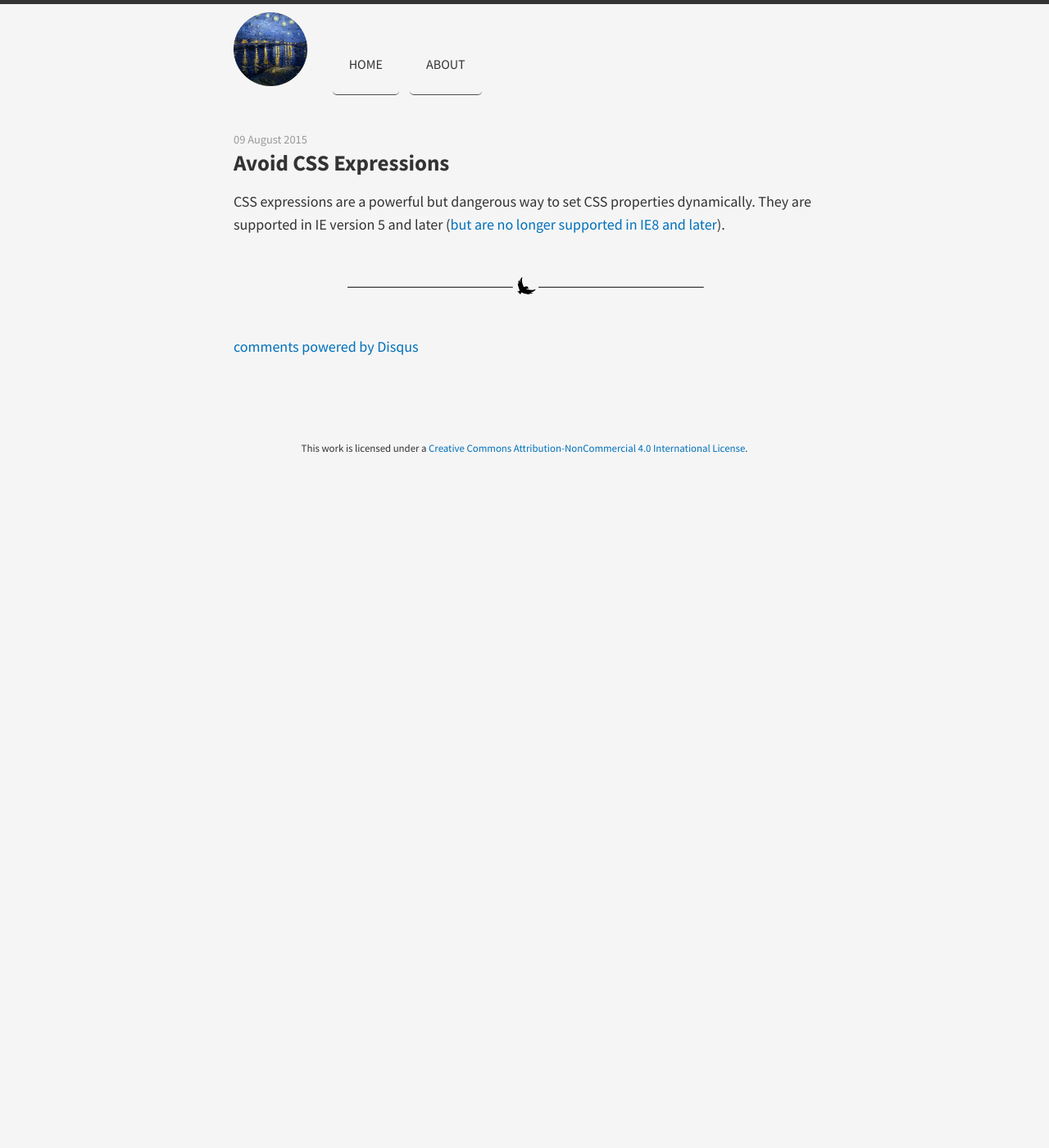
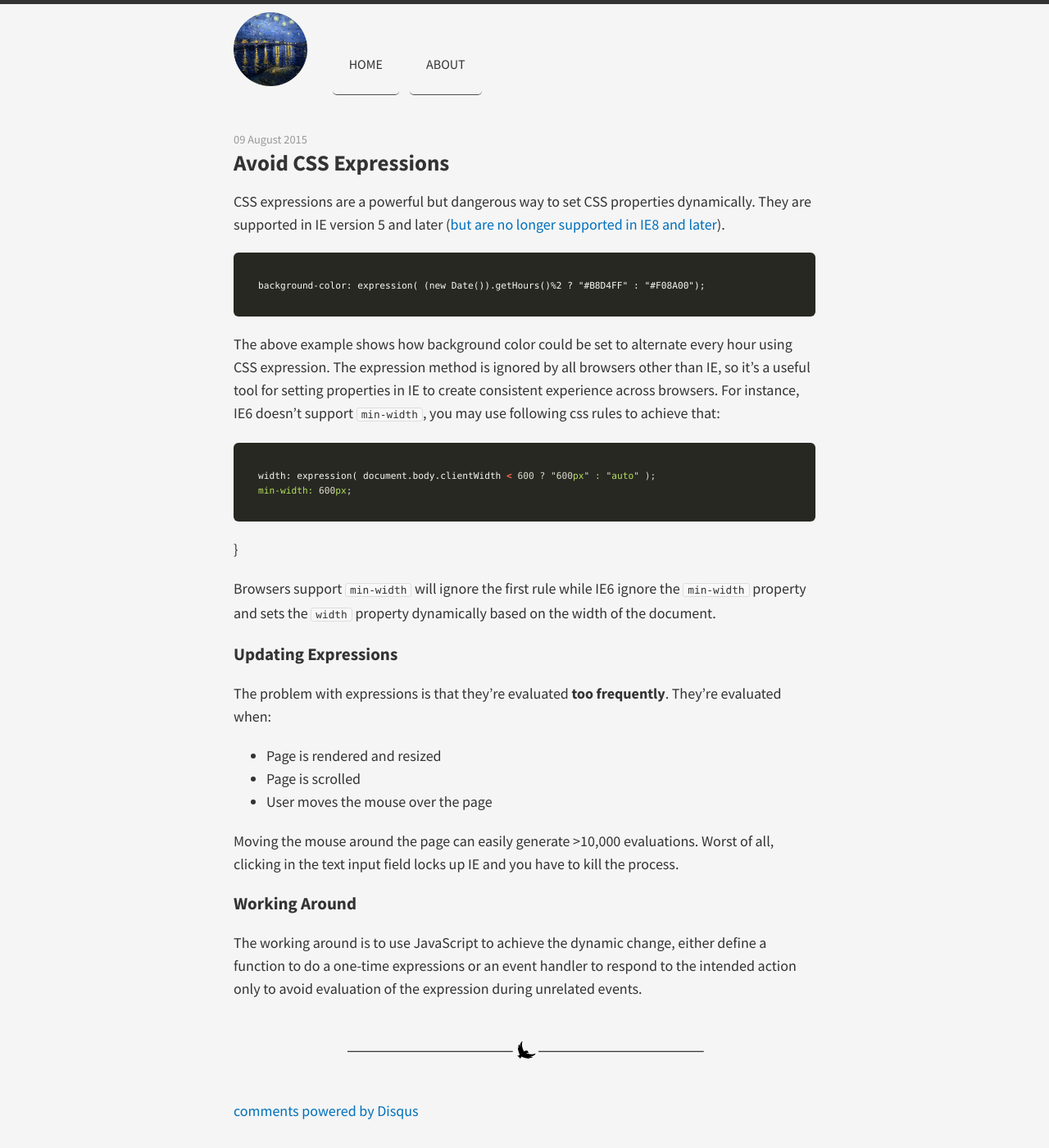
Before and after one commit to ycswaves/blog, a Jekyll site: the page built from _posts/2015-08-09-web-performance-avoid-css-expressions.md, in a window 1280 px wide and 1400 px high. Shown: the whole window at 82% size. Built offline with Jekyll 4.4.1, drawn with Linux system fonts in a browser that asks for light colours; nearby versions of some CDN libraries; Markdown is read by kramdown in place of the engine named in the settings; comment, search, counter and statistics services are not loaded.

Commit message:
add content

```diff
--- a/_posts/2015-08-09-web-performance-avoid-css-expressions.md
+++ b/_posts/2015-08-09-web-performance-avoid-css-expressions.md
@@ -4,3 +4,28 @@ title: Avoid CSS Expressions
 ---
 
 CSS expressions are a powerful but dangerous way to set CSS properties dynamically. They are supported in IE version 5 and later ([but are no longer supported in IE8 and later](https://msdn.microsoft.com/en-us/library/ms537634(v=vs.85).aspx)).
+
+{% highlight html %}
+background-color: expression( (new Date()).getHours()%2 ? "#B8D4FF" : "#F08A00");
+{% endhighlight %}
+
+The above example shows how background color could be set to alternate every hour using CSS expression. The expression method is ignored by all browsers other than IE, so it's a useful tool for setting properties in IE to create consistent experience across browsers. For instance, IE6 doesn't support `min-width`, you may use following css rules to achieve that:
+
+{% highlight html %}
+width: expression( document.body.clientWidth < 600 ? "600px" : "auto" );
+min-width: 600px;
+{% endhighlight %}}
+
+Browsers support `min-width` will ignore the first rule while IE6 ignore the `min-width` property and sets the `width` property dynamically based on the width of the document.
+
+### Updating Expressions
+The problem with expressions is that they're evaluated **too frequently**. They're evaluated when:
+
+- Page is rendered and resized
+- Page is scrolled
+- User moves the mouse over the page
+
+Moving the mouse around the page can easily generate >10,000 evaluations. Worst of all, clicking in the text input field locks up IE and you have to kill the process.
+
+### Working Around
+The working around is to use JavaScript to achieve the dynamic change, either define a function to do a one-time expressions or an event handler to respond to the intended action only to avoid evaluation of the expression during unrelated events.
```
